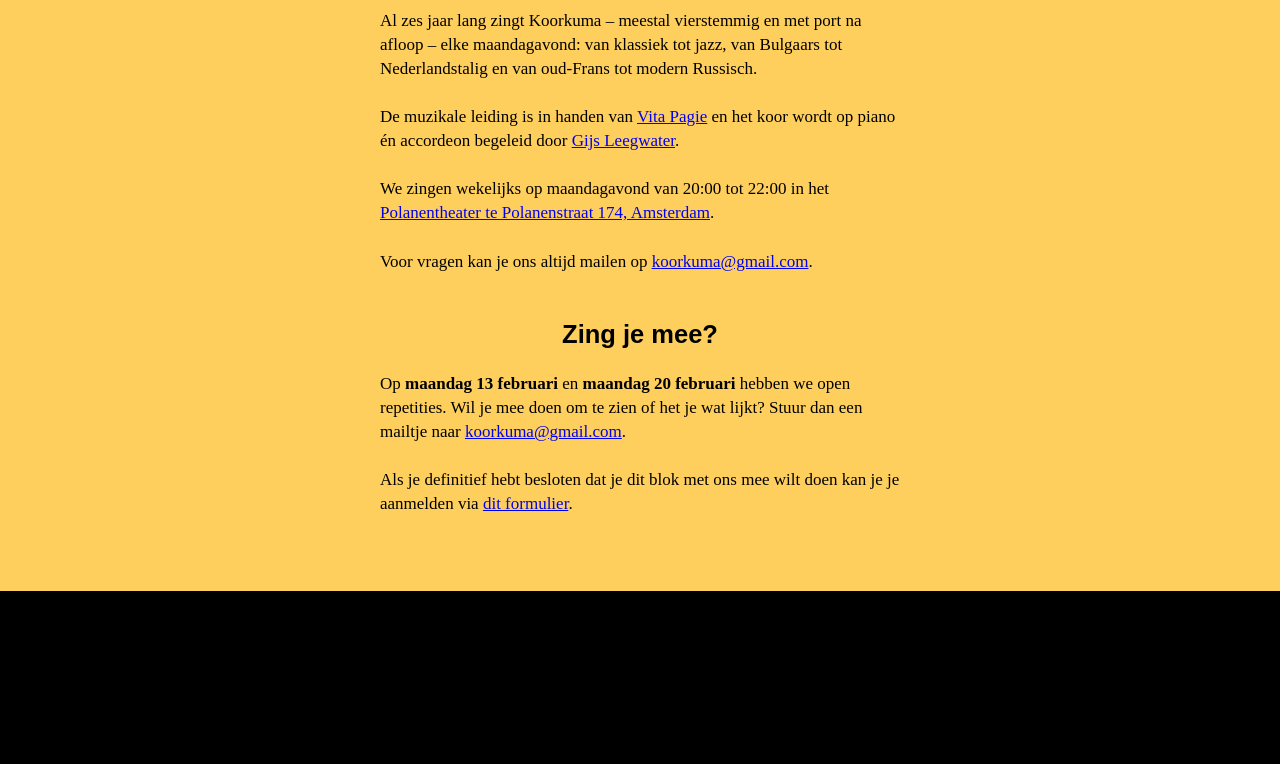
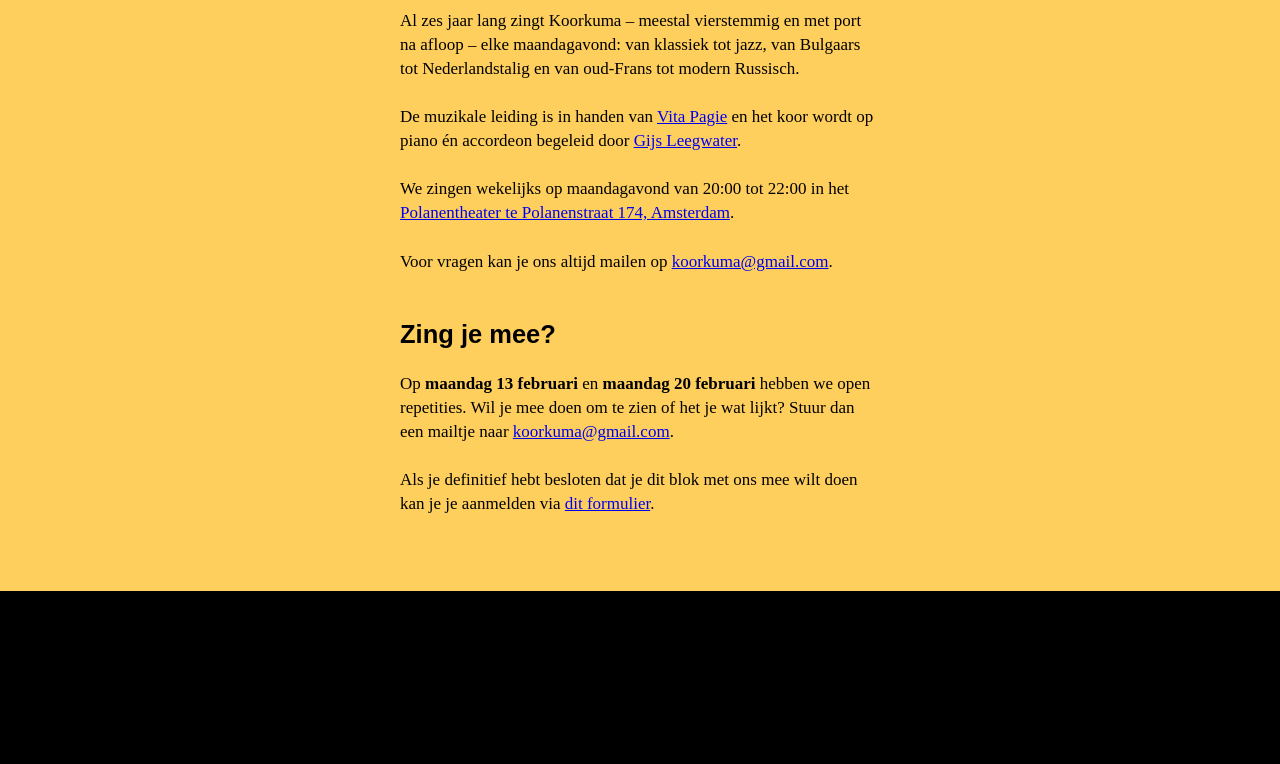
Before and after one commit to bakkerjoeri/koorkuma.nl, a plain HTML site: page public/index.html in a window 1280 px wide. Shown: the part 99-863 px from the top of the page. Drawn offline with Linux system fonts and the light colour scheme.

Commit message:
fixes outer padding

```diff
--- a/public/style/main.css
+++ b/public/style/main.css
@@ -1,3 +1,6 @@
+* {
+	box-sizing: border-box;
+}
 html {
 	margin: 0;
 	padding: 0;
@@ -16,9 +19,9 @@ body {
 }
 
 body > * {
+	width: 100%;
 	max-width: 520px;
-	margin-left: 20px;
-	margin-right: 20px;
+	padding: 0 20px;
 }
 
 h1, h2 {
@@ -37,4 +40,5 @@ p {
 	width: 100%;
 	max-width: none;
 	margin-top: 3em;
+	padding: 0px;
 }
```
